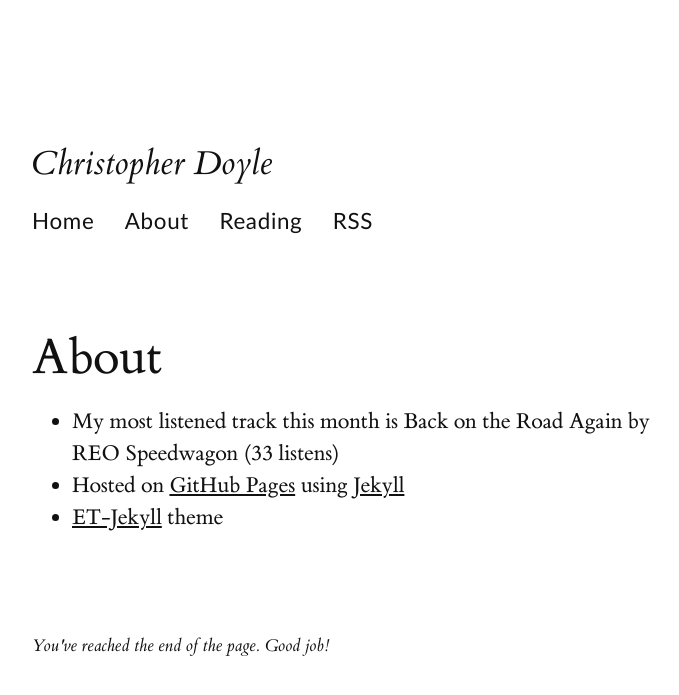
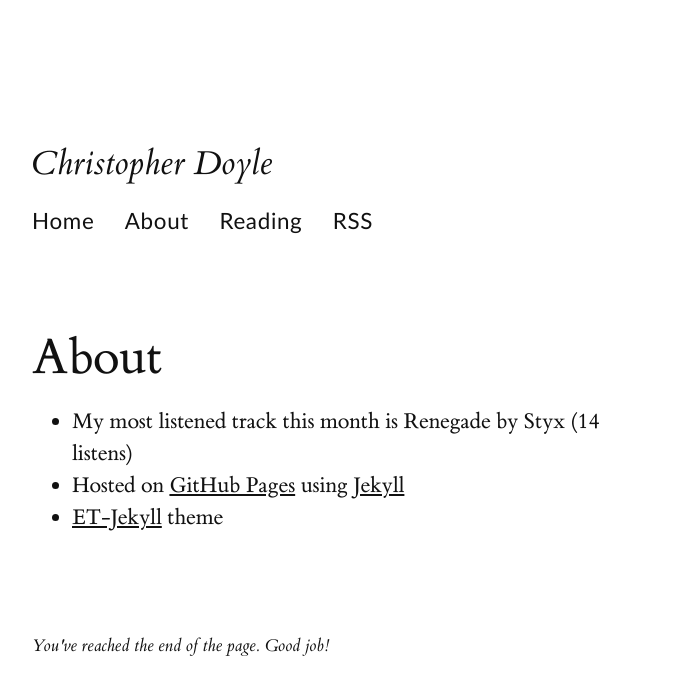
Before and after one commit to christopherdoyle/christopherdoyle.github.io, a Jekyll site: the page built from about.md, in a window 1280 px wide. Shown: the top 695 px of the page, without its empty margins (128-807 px from the left). Built offline with Jekyll 4.4.1, drawn with Linux system fonts in a browser that asks for light colours.

Commit message:
Updated config with latest top track from last.fm

```diff
--- a/_config.yml
+++ b/_config.yml
@@ -10,7 +10,7 @@ sass:
   style: compressed
 title: Christopher Doyle
 top_track:
-  artist: REO Speedwagon
-  name: Back on the Road Again
-  playcount: 33
+  artist: Styx
+  name: Renegade
+  playcount: 14
 url: https://christopherdoyle.github.io/
```
